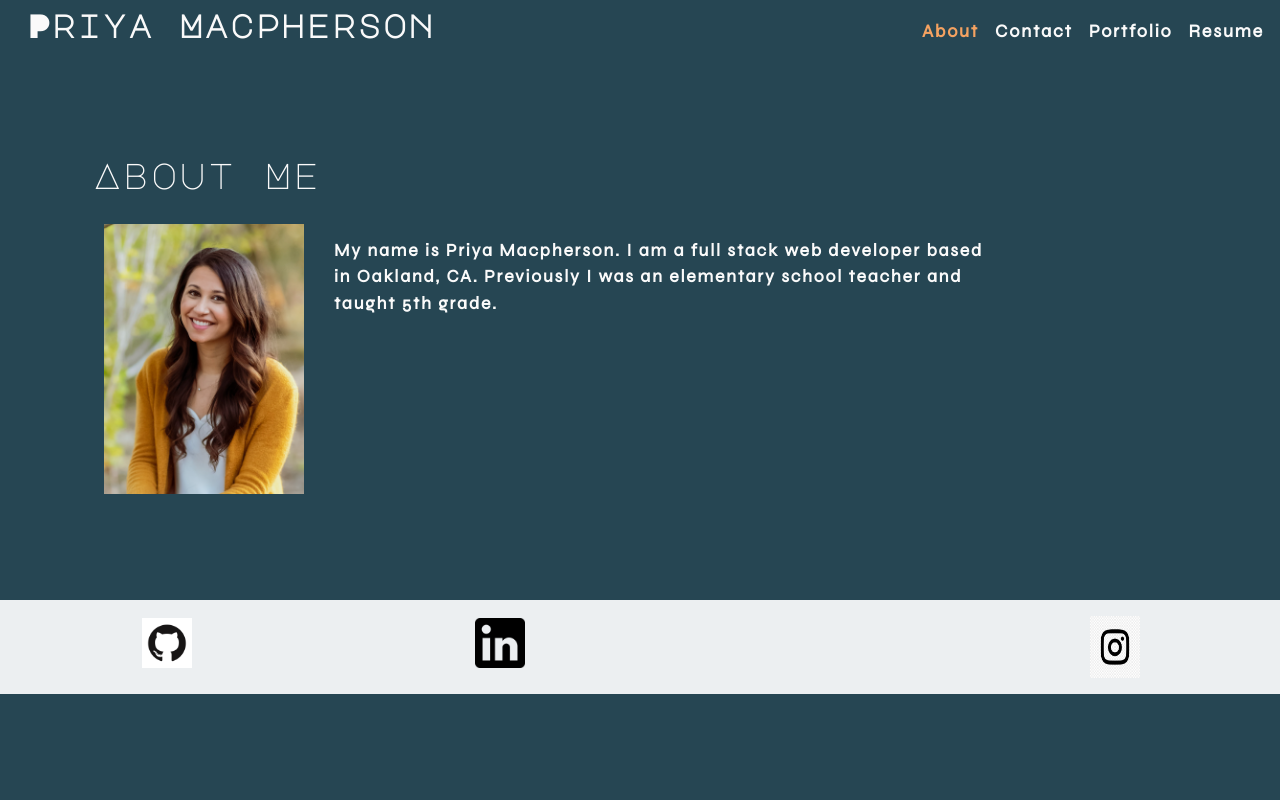
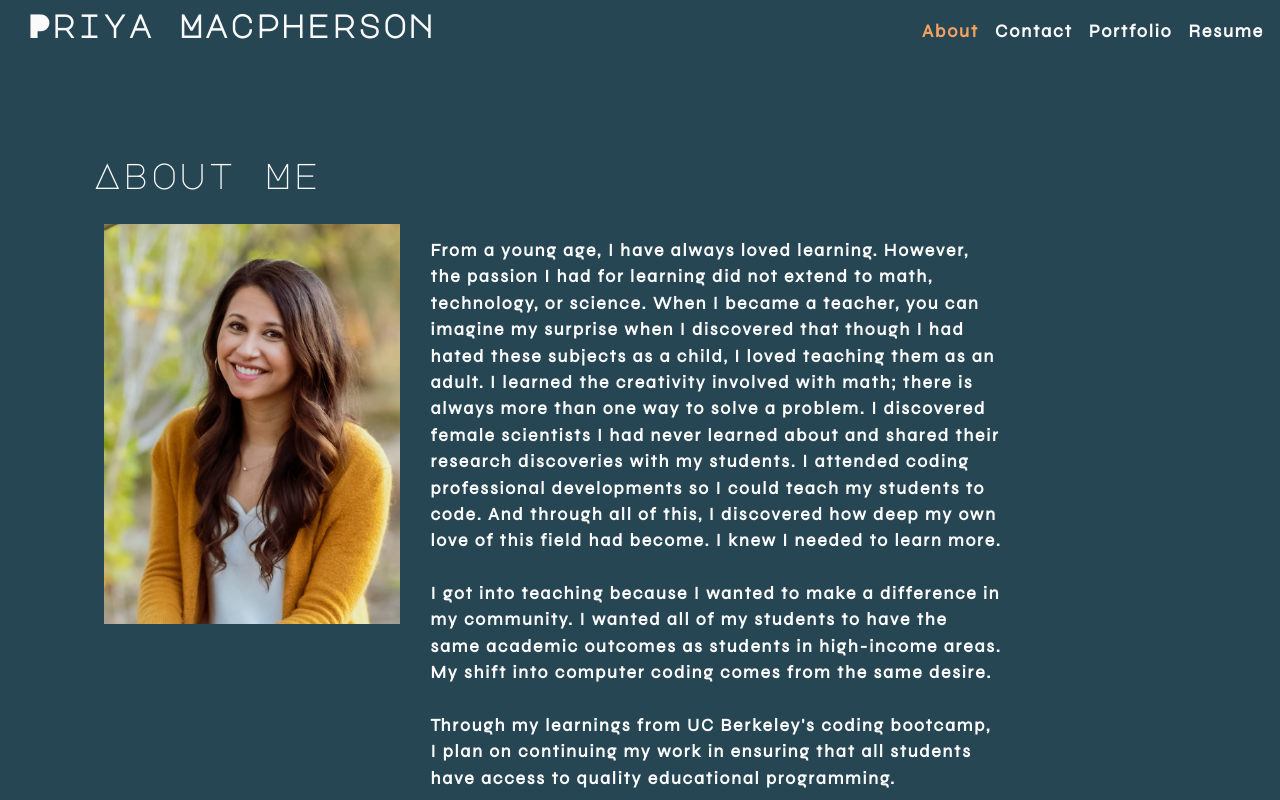
Before and after one commit to pmac16/React-Portfolio, a React (Create React App) app: page / in a window 1280 px wide. Shown: the top 800 px of the page. Built offline with nearby package versions, Linux system fonts and the light colour scheme.

Commit message:
added more information to bio in about

```diff
--- a/src/components/About/index.js
+++ b/src/components/About/index.js
@@ -17,7 +17,7 @@ function About() {
         <img
           src={coverImage}
           className="my-2"
-          style={{ width: 200 }}
+          style={{ width: 400, height: 400 }}
           alt="cover"
         />
         <div
@@ -29,9 +29,25 @@ function About() {
           }}
         >
           <p>
-            My name is Priya Macpherson. I am a full stack web developer based
-            in Oakland, CA. Previously I was an elementary school teacher and
-            taught 5th grade.
+            From a young age, I have always loved learning. However, the passion
+            I had for learning did not extend to math, technology, or science.
+            When I became a teacher, you can imagine my surprise when I
+            discovered that though I had hated these subjects as a child, I
+            loved teaching them as an adult. I learned the creativity involved
+            with math; there is always more than one way to solve a problem. I
+            discovered female scientists I had never learned about and shared
+            their research discoveries with my students. I attended coding
+            professional developments so I could teach my students to code. And
+            through all of this, I discovered how deep my own love of this field
+            had become. I knew I needed to learn more.
+            <br></br> <br></br>I got into teaching because I wanted to make a
+            difference in my community. I wanted all of my students to have the
+            same academic outcomes as students in high-income areas. My shift
+            into computer coding comes from the same desire.
+            <br></br> <br></br>
+            Through my learnings from UC Berkeley's coding bootcamp, I plan on
+            continuing my work in ensuring that all students have access to
+            quality educational programming.
           </p>
         </div>
       </div>
```
